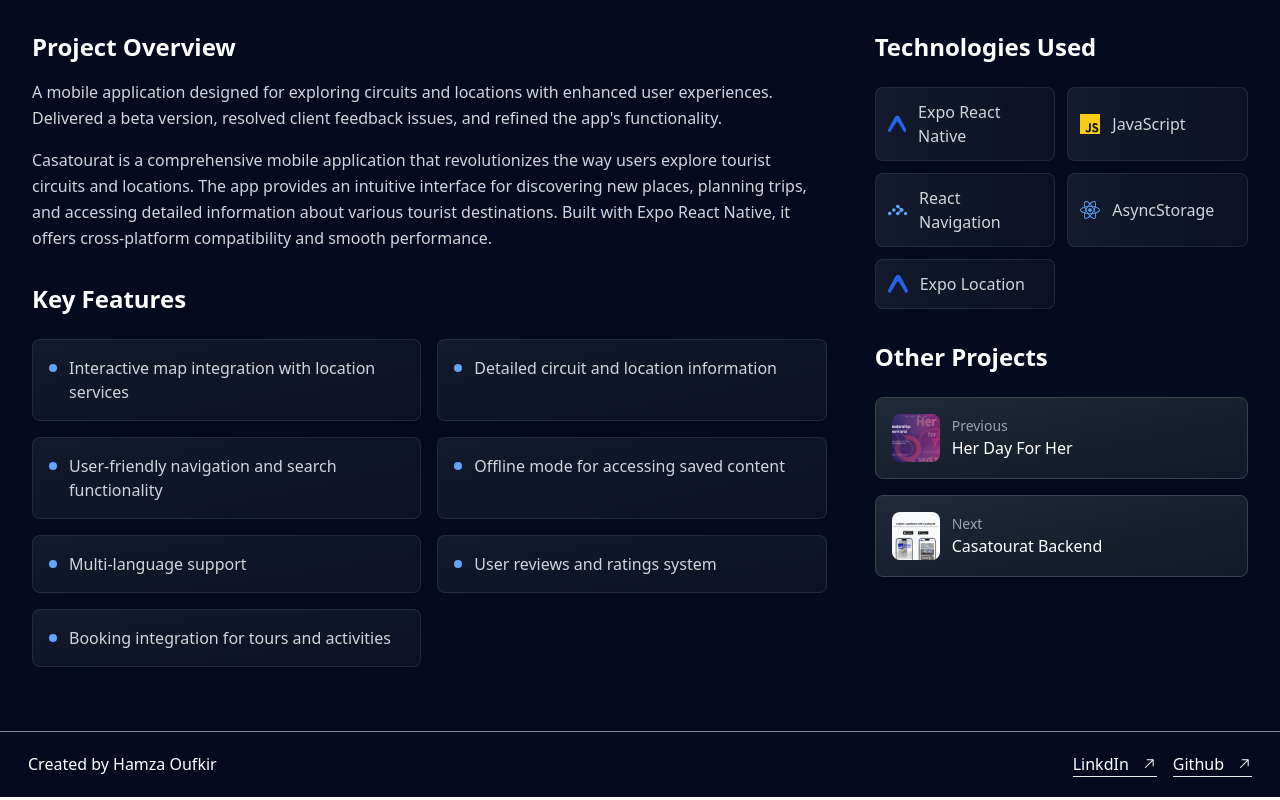
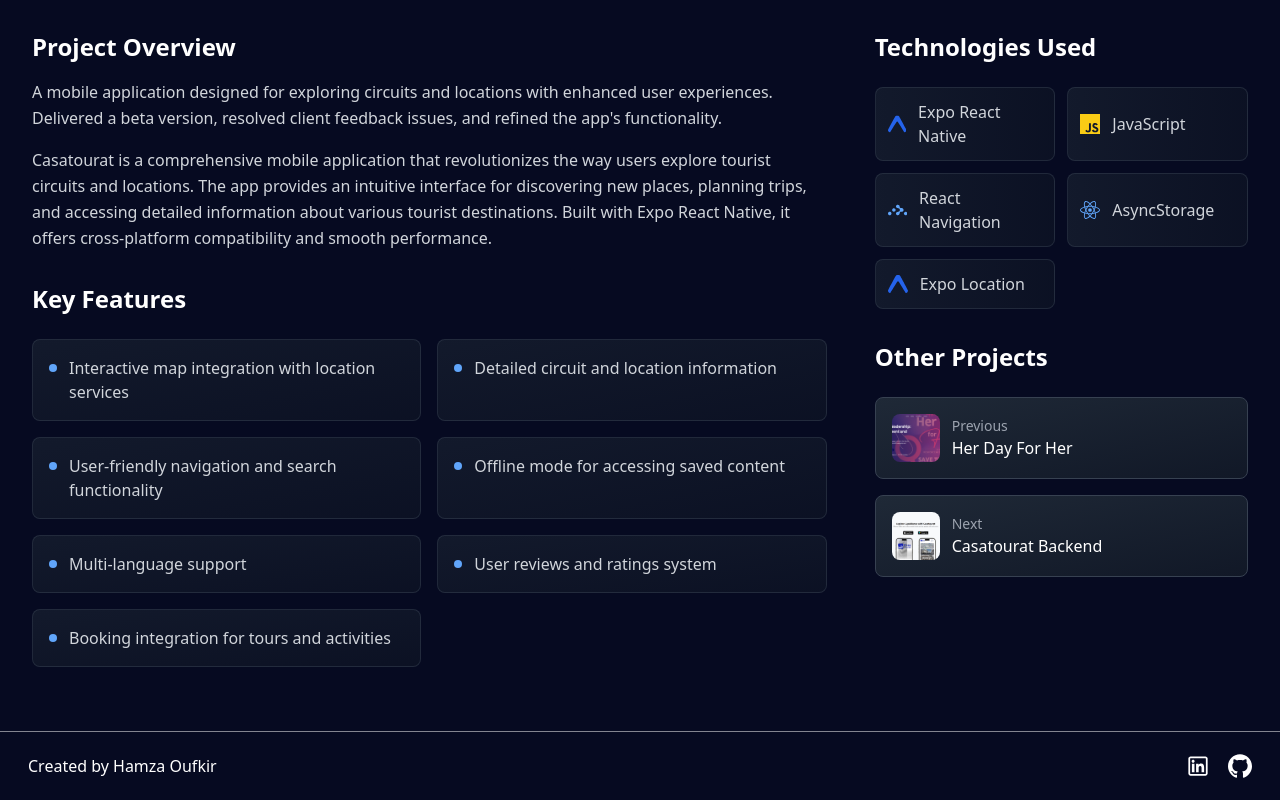
Before and after one commit to oufkirhamza/portfolio_2, a React (Create React App) app: page /project/1 in a window 1280 px wide. Shown: the part 614-1414 px from the top of the page. Built offline with nearby package versions, Linux system fonts and the light colour scheme; what tailwindcss-motion would draw is missing.

Commit message:
change icons

```diff
--- a/src/layouts/footer.jsx
+++ b/src/layouts/footer.jsx
@@ -1,17 +1,43 @@
-import React from 'react';
+import React from "react";
 import { GoArrowUpRight } from "react-icons/go";
-import { Link } from 'react-router-dom';
+import { LiaLinkedin, LiaLinkedinIn } from "react-icons/lia";
+import { Link } from "react-router-dom";
 
 const Footer = () => {
-    return (
-        <div className='flex items-center px-7 py-5 bg-[#060a21] text-white border-t border-white/50 justify-between'>
-            <p>Created by Hamza Oufkir </p>
-            <div className='flex gap-4'>
-                <a href='https://www.linkedin.com/in/oufkir-hamza-a5920324b/' target='_blank' className='flex items-center gap-3 border-b'><span>LinkdIn</span>  <GoArrowUpRight/> </a>
-                <a href='https://github.com/oufkirhamza' target='_blank'  className='flex items-center gap-3 border-b'><span>Github</span>  <GoArrowUpRight/> </a>
-            </div>
-        </div>
-    );
+  return (
+    <div className="flex items-center px-7 py-5 bg-[#060a21] text-white border-t border-white/50 justify-between">
+      <p>Created by Hamza Oufkir </p>
+      <div className="flex items-center gap-4">
+        <LiaLinkedin
+          onClick={() => {
+            window.open(
+              "https://www.linkedin.com/in/oufkir-hamza-a5920324b/",
+              "_blank"
+            );
+          }}
+          className="lg:w-7 lg:h-7 cursor-pointer"
+        />
+        <svg
+          onClick={() => {
+            window.open("https://github.com/oufkirhamza", "_blank");
+          }}
+          xmlns="http://www.w3.org/2000/svg"
+          className="lg:w-6 lg:h-6  w-16 h-16 cursor-pointer"
+          fill="none"
+          viewBox="0 0 100 100"
+        >
+          <path
+            fill="#fff"
+            d="M50 1C22.39 1 0 23.386 0 51c0 22.092 14.326 40.834 34.193 47.446 2.499.462 3.416-1.085 3.416-2.406 0-1.192-.046-5.131-.067-9.309-13.91 3.025-16.846-5.9-16.846-5.9-2.274-5.779-5.552-7.315-5.552-7.315-4.536-3.104.342-3.04.342-3.04 5.021.353 7.665 5.153 7.665 5.153 4.46 7.644 11.697 5.434 14.55 4.156.449-3.232 1.745-5.437 3.175-6.686-11.106-1.264-22.78-5.552-22.78-24.71 0-5.459 1.953-9.92 5.151-13.42-.519-1.26-2.23-6.346.485-13.233 0 0 4.198-1.344 13.753 5.125 3.988-1.108 8.266-1.663 12.515-1.682 4.25.019 8.53.574 12.526 1.682 9.543-6.469 13.736-5.125 13.736-5.125 2.722 6.887 1.01 11.973.49 13.232 3.206 3.502 5.146 7.962 5.146 13.42 0 19.205-11.697 23.434-22.83 24.671 1.793 1.552 3.39 4.595 3.39 9.26 0 6.69-.057 12.074-.057 13.721 0 1.33.9 2.89 3.434 2.399C85.691 91.819 100 73.085 100 51c0-27.614-22.386-50-50-50"
+          />
+          <path
+            fill="#fff"
+            d="M18.727 72.227c-.11.248-.502.322-.857.152-.363-.163-.567-.502-.45-.751.108-.256.5-.327.862-.156.363.163.57.505.445.755m2.459 2.194c-.238.221-.705.118-1.021-.231-.327-.349-.388-.814-.146-1.04.245-.22.698-.117 1.025.232.328.353.391.816.142 1.04zm1.687 2.808c-.306.213-.807.013-1.117-.432-.306-.444-.306-.977.007-1.191.31-.214.804-.021 1.117.42.306.452.306.985-.007 1.203m2.854 3.252c-.274.302-.858.22-1.285-.192-.437-.403-.56-.975-.284-1.277.277-.303.864-.218 1.294.191.435.403.567.979.275 1.278m3.687 1.098c-.12.391-.682.57-1.249.403-.565-.171-.935-.63-.821-1.026.117-.394.682-.58 1.253-.401.564.17.935.625.818 1.024m4.198.465c.014.413-.466.755-1.06.762-.599.013-1.082-.32-1.089-.726 0-.416.47-.755 1.067-.765.595-.012 1.082.32 1.082.73m4.123-.158c.071.403-.342.816-.932.926-.58.106-1.118-.143-1.192-.541-.072-.413.349-.826.928-.933.591-.103 1.12.14 1.196.548"
+          />
+        </svg>
+      </div>
+    </div>
+  );
 };
 
 export default Footer;
--- a/src/pages/Home/components/skills.jsx
+++ b/src/pages/Home/components/skills.jsx
@@ -9,21 +9,21 @@
     gsap.from(".frontend", {
       y: "100%",
       duration: 1,
-      opacity:0,
+      opacity: 0,
       scrollTrigger: {
         trigger: ".frontend",
         start: "bottom bottom+=0%",
         end: "top top+=40%",
-        scrub:true,
+        scrub: true,
       },
     });
     gsap.from(".backend", {
       x: "-100%",
       duration: 1,
-      opacity:0,
+      opacity: 0,
       scrollTrigger: {
         trigger: ".backend",
-        scrub:true,
+        scrub: true,
         start: "bottom bottom+=0%",
         end: "top top+=40%",
       },
@@ -31,21 +31,42 @@
     gsap.from(".outils", {
       x: "100%",
       duration: 1,
-      opacity:0,
+      opacity: 0,
       scrollTrigger: {
-        scrub:true,
+        scrub: true,
         trigger: ".outils",
         start: "bottom bottom+=0%",
         end: "top top+=40%",
       },
     });
   });
+  const GithubIncon = () => {
+    return (
+      <svg
+        xmlns="http://www.w3.org/2000/svg"
+        className="w-12 h-12 sm:w-16 sm:h-16"
+        fill="none"
+        viewBox="0 0 100 100"
+      >
+        <path
+          fill="#fff"
+          d="M50 1C22.39 1 0 23.386 0 51c0 22.092 14.326 40.834 34.193 47.446 2.499.462 3.416-1.085 3.416-2.406 0-1.192-.046-5.131-.067-9.309-13.91 3.025-16.846-5.9-16.846-5.9-2.274-5.779-5.552-7.315-5.552-7.315-4.536-3.104.342-3.04.342-3.04 5.021.353 7.665 5.153 7.665 5.153 4.46 7.644 11.697 5.434 14.55 4.156.449-3.232 1.745-5.437 3.175-6.686-11.106-1.264-22.78-5.552-22.78-24.71 0-5.459 1.953-9.92 5.151-13.42-.519-1.26-2.23-6.346.485-13.233 0 0 4.198-1.344 13.753 5.125 3.988-1.108 8.266-1.663 12.515-1.682 4.25.019 8.53.574 12.526 1.682 9.543-6.469 13.736-5.125 13.736-5.125 2.722 6.887 1.01 11.973.49 13.232 3.206 3.502 5.146 7.962 5.146 13.42 0 19.205-11.697 23.434-22.83 24.671 1.793 1.552 3.39 4.595 3.39 9.26 0 6.69-.057 12.074-.057 13.721 0 1.33.9 2.89 3.434 2.399C85.691 91.819 100 73.085 100 51c0-27.614-22.386-50-50-50"
+        />
+        <path
+          fill="#fff"
+          d="M18.727 72.227c-.11.248-.502.322-.857.152-.363-.163-.567-.502-.45-.751.108-.256.5-.327.862-.156.363.163.57.505.445.755m2.459 2.194c-.238.221-.705.118-1.021-.231-.327-.349-.388-.814-.146-1.04.245-.22.698-.117 1.025.232.328.353.391.816.142 1.04zm1.687 2.808c-.306.213-.807.013-1.117-.432-.306-.444-.306-.977.007-1.191.31-.214.804-.021 1.117.42.306.452.306.985-.007 1.203m2.854 3.252c-.274.302-.858.22-1.285-.192-.437-.403-.56-.975-.284-1.277.277-.303.864-.218 1.294.191.435.403.567.979.275 1.278m3.687 1.098c-.12.391-.682.57-1.249.403-.565-.171-.935-.63-.821-1.026.117-.394.682-.58 1.253-.401.564.17.935.625.818 1.024m4.198.465c.014.413-.466.755-1.06.762-.599.013-1.082-.32-1.089-.726 0-.416.47-.755 1.067-.765.595-.012 1.082.32 1.082.73m4.123-.158c.071.403-.342.816-.932.926-.58.106-1.118-.143-1.192-.541-.072-.413.349-.826.928-.933.591-.103 1.12.14 1.196.548"
+        />
+      </svg>
+    );
+  };
   return (
     <div className="overflow-x-hidden text-white py-12 sm:py-16 lg:py-20 bg-[#060a21] min-h-[80vh] flex flex-col gap-6 sm:gap-8 items-center px-4 sm:px-6 lg:px-8">
       <div className="flex flex-col items-center relative justify-between gap-6 sm:gap-8 w-full max-w-6xl">
         <div className="flex text-center items-center gap-3 mb-4 sm:mb-6">
           <Star width={40} className="sm:w-[50px]" />
-          <h1 className="text-2xl sm:text-3xl lg:text-4xl font-medium">My Tech Stack</h1>
+          <h1 className="text-2xl sm:text-3xl lg:text-4xl font-medium">
+            My Tech Stack
+          </h1>
         </div>
 
         <div className="flex flex-col gap-6 sm:gap-8 w-full">
@@ -67,15 +88,26 @@
               <rect width="100%" height="70%" filter="url(#noiseFilterFrontend)" />
             </svg> */}
             <div className="relative z-10">
-              <h3 className="text-lg sm:text-xl font-semibold mb-4 text-center text-blue-400">Frontend</h3>
+              <h3 className="text-lg sm:text-xl font-semibold mb-4 text-center text-blue-400">
+                Frontend
+              </h3>
               <div className="flex flex-wrap justify-center gap-4 sm:gap-6">
                 <StackIcon name="html5" className="w-12 h-12 sm:w-16 sm:h-16" />
                 <StackIcon name="css3" className="w-12 h-12 sm:w-16 sm:h-16" />
                 <StackIcon name="js" className="w-12 h-12 sm:w-16 sm:h-16" />
-                <StackIcon name="reactjs" className="w-12 h-12 sm:w-16 sm:h-16" />
+                <StackIcon
+                  name="reactjs"
+                  className="w-12 h-12 sm:w-16 sm:h-16"
+                />
                 <StackIcon name="sass" className="w-12 h-12 sm:w-16 sm:h-16" />
-                <StackIcon name="tailwindcss" className="w-12 h-12 sm:w-16 sm:h-16" />
-                <StackIcon name="bootstrap5" className="w-12 h-12 sm:w-16 sm:h-16" />
+                <StackIcon
+                  name="tailwindcss"
+                  className="w-12 h-12 sm:w-16 sm:h-16"
+                />
+                <StackIcon
+                  name="bootstrap5"
+                  className="w-12 h-12 sm:w-16 sm:h-16"
+                />
               </div>
             </div>
           </div>
@@ -100,11 +132,19 @@
                 <rect width="100%" height="70%" filter="url(#noiseFilterBackend)" />
               </svg> */}
               <div className="relative z-10">
-                <h3 className="text-lg sm:text-xl font-semibold mb-4 text-center text-green-400">Backend</h3>
+                <h3 className="text-lg sm:text-xl font-semibold mb-4 text-center text-green-400">
+                  Backend
+                </h3>
                 <div className="flex flex-wrap justify-center gap-4 sm:gap-6">
                   <StackIcon name="php" className="w-12 h-12 sm:w-16 sm:h-16" />
-                  <StackIcon name="laravel" className="w-12 h-12 sm:w-16 sm:h-16" />
-                  <StackIcon name="mysql" className="w-12 h-12 sm:w-16 sm:h-16" />
+                  <StackIcon
+                    name="laravel"
+                    className="w-12 h-12 sm:w-16 sm:h-16"
+                  />
+                  <StackIcon
+                    name="mysql"
+                    className="w-12 h-12 sm:w-16 sm:h-16"
+                  />
                 </div>
               </div>
             </div>
@@ -128,13 +168,24 @@
               </svg> */}
 
               <div className="relative z-10">
-                <h3 className="text-lg sm:text-xl font-semibold mb-4 text-center text-purple-400">Tools</h3>
+                <h3 className="text-lg sm:text-xl font-semibold mb-4 text-center text-purple-400">
+                  Tools
+                </h3>
                 <div className="flex flex-wrap justify-center gap-4 sm:gap-6">
-                  <StackIcon name="github" className="w-12 h-12 sm:w-16 sm:h-16" />
-                  <StackIcon name="postman" className="w-12 h-12 sm:w-16 sm:h-16" />
-                  <StackIcon name="git"  className="w-12 h-12 sm:w-16 sm:h-16" />
-                  <StackIcon name="bash" className="w-12 h-12 sm:w-16 sm:h-16" />
-                  <StackIcon name="figma" className="w-12 h-12 sm:w-16 sm:h-16" />
+                  {GithubIncon()}
+                  <StackIcon
+                    name="postman"
+                    className="w-12 h-12 sm:w-16 sm:h-16"
+                  />
+                  <StackIcon name="git" className="w-12 h-12 sm:w-16 sm:h-16" />
+                  <StackIcon
+                    name="bash"
+                    className="w-12 h-12 sm:w-16 sm:h-16"
+                  />
+                  <StackIcon
+                    name="figma"
+                    className="w-12 h-12 sm:w-16 sm:h-16"
+                  />
                 </div>
               </div>
             </div>
```
